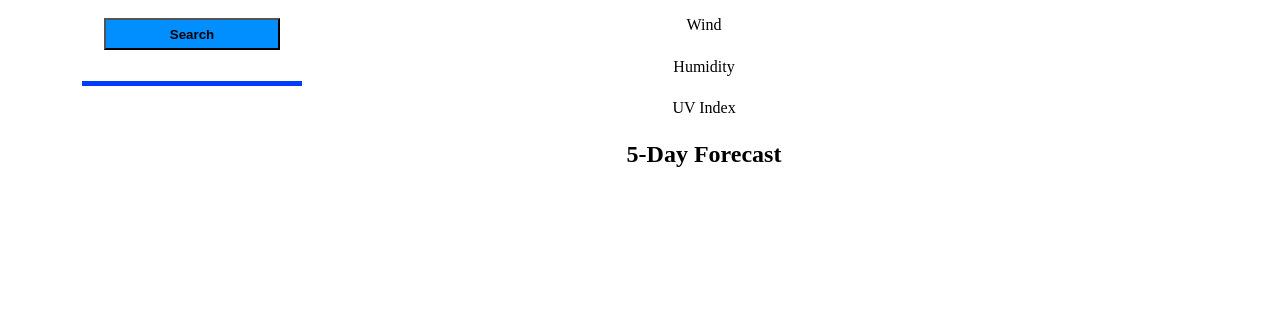
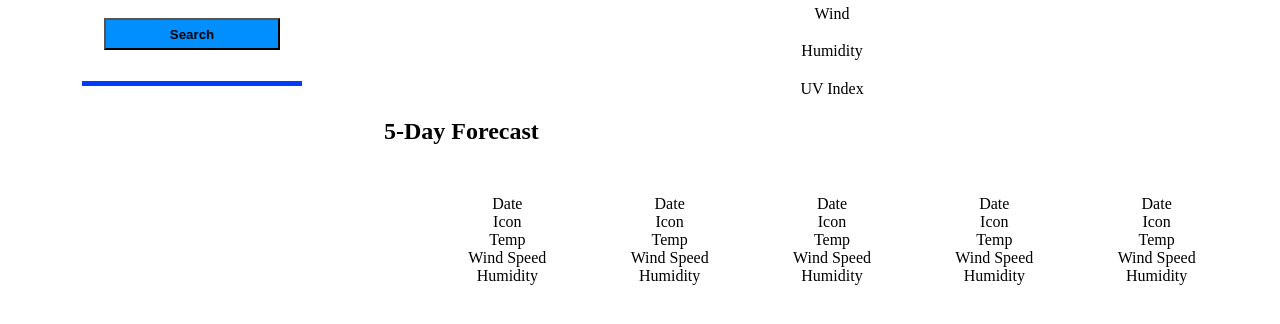
Before and after one commit to bsolis6878/Weather-Check, a plain HTML site: page index.html in a window 1280 px wide. Shown: the part 192-516 px from the top of the page. Drawn offline with Linux system fonts and the light colour scheme; no server answers.

Commit message:
Got all placeholders set up

```diff
--- a/assets/css/style.css
+++ b/assets/css/style.css
@@ -63,7 +63,7 @@ aside {
 article {
     display: flex;
     flex-direction: column;
-    width: 50%;
+    width: 70%;
 }
 
 .current-forecast {
@@ -77,5 +77,13 @@ article {
 
 .future-forecast {
     display: flex;
-    justify-content: center;
+    justify-content: space-evenly;
+    margin-top: 50px;
+    height:70%;
 }
+
+.forecast-day {
+    display: flex;
+    flex-direction: column;
+    align-items: center;
+}
--- a/index.html
+++ b/index.html
@@ -37,8 +37,45 @@
                 <span>UV Index</span>
             </div>
             <!-- Display forecast data -->
+            <h1>5-Day Forecast</h1>
             <div class="future-forecast">
-                <h1>5-Day Forecast</h1>
+
+                <!-- Divs for each day -->
+                <div class="forecast-day">
+                    <span>Date</span>
+                    <span>Icon</span>
+                    <span>Temp</span>
+                    <span>Wind Speed</span>
+                    <span>Humidity</span>
+                </div>
+                <div class="forecast-day">
+                    <span>Date</span>
+                    <span>Icon</span>
+                    <span>Temp</span>
+                    <span>Wind Speed</span>
+                    <span>Humidity</span>
+                </div>
+                <div class="forecast-day">
+                    <span>Date</span>
+                    <span>Icon</span>
+                    <span>Temp</span>
+                    <span>Wind Speed</span>
+                    <span>Humidity</span>
+                </div>
+                <div class="forecast-day">
+                    <span>Date</span>
+                    <span>Icon</span>
+                    <span>Temp</span>
+                    <span>Wind Speed</span>
+                    <span>Humidity</span>
+                </div>
+                <div class="forecast-day">
+                    <span>Date</span>
+                    <span>Icon</span>
+                    <span>Temp</span>
+                    <span>Wind Speed</span>
+                    <span>Humidity</span>
+                </div>
             </div>
         </article>
     </main>
```
